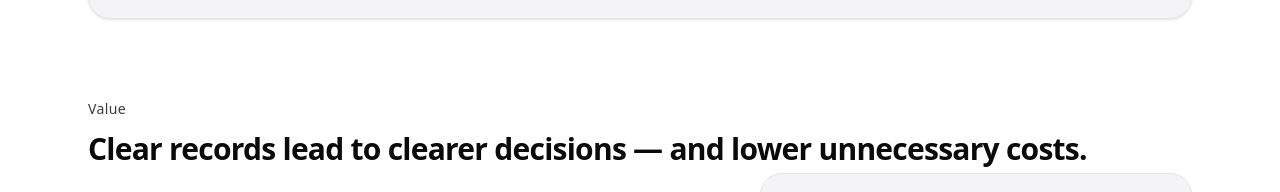
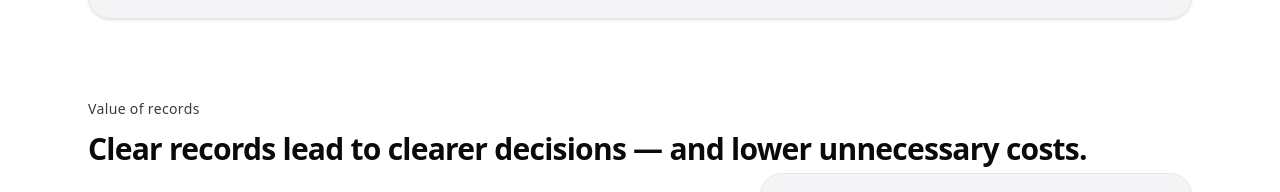
Before and after one commit to bennettb15/scout-site, a React (Vite) app: page / in a window 1280 px wide. Shown: the part 2744-2936 px from the top of the page. Built offline with nearby package versions, Linux system fonts and the light colour scheme.

Commit message:
eyebrow adjust

```diff
--- a/src/ScoutMarketingSite.jsx
+++ b/src/ScoutMarketingSite.jsx
@@ -867,7 +867,7 @@ async function handleContactSubmit(e) {
 
 <Section
   id="value"
-  eyebrow="Value"
+  eyebrow="Value of records"
   title="Clear records lead to clearer decisions — and lower unnecessary costs."
 >
   <p className="mt-4 mb-2 max-w-2xl text-sm leading-relaxed text-foreground/70">
```
